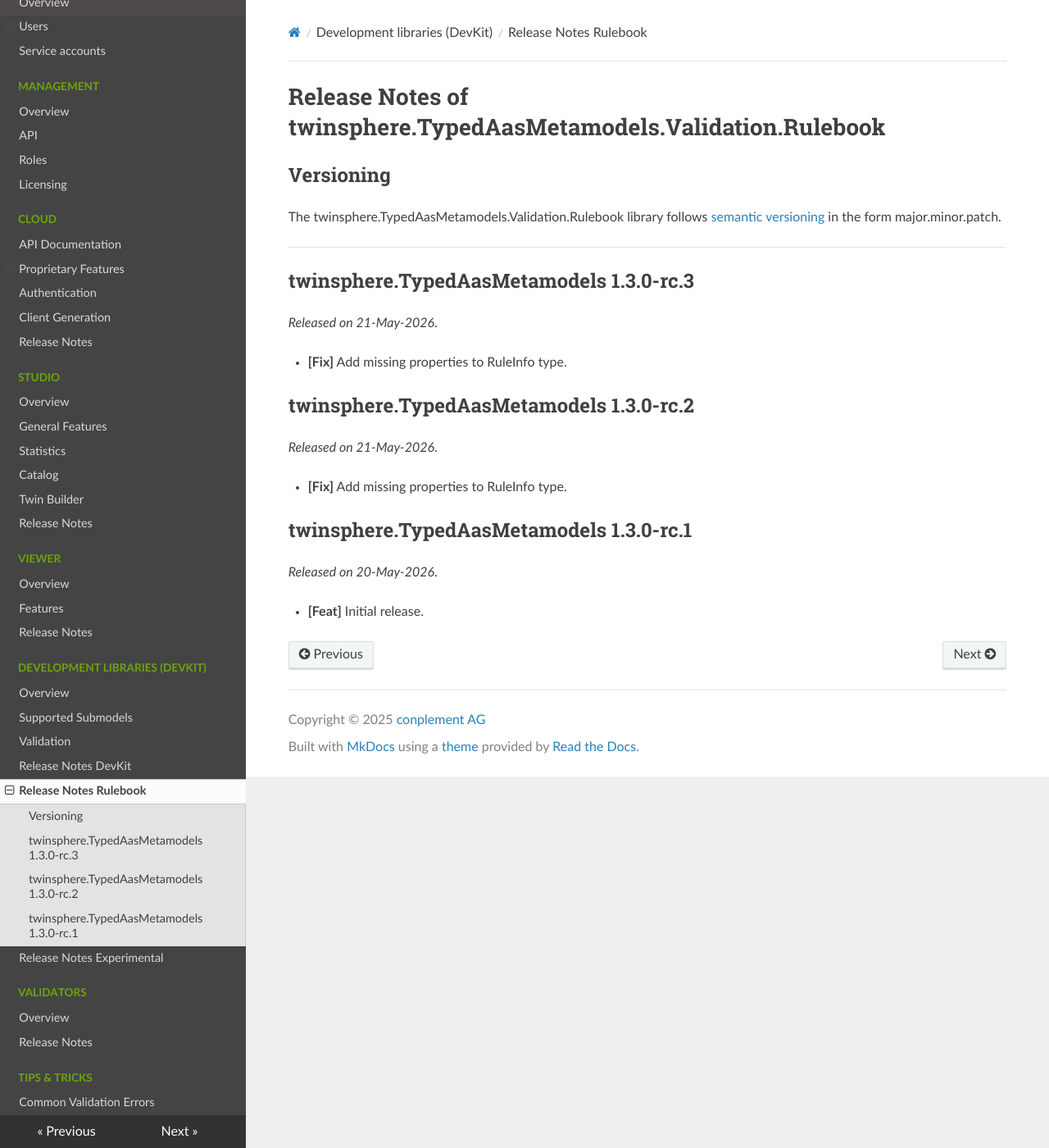
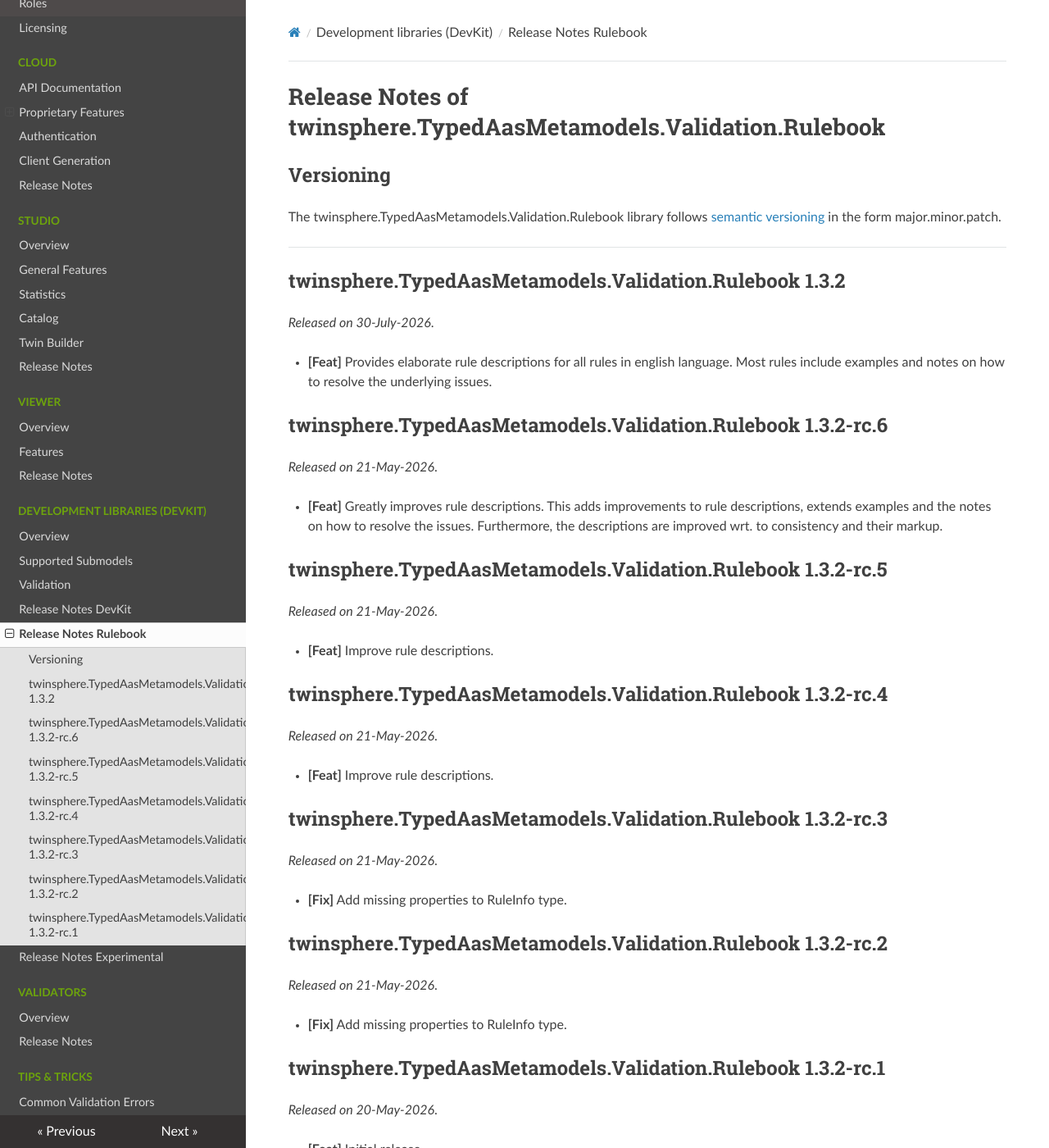
Before and after one commit to twinsphere/twinsphere.github.io, an MkDocs documentation site: the page built from docs/typed-aas-metamodels-rulebook-release_notes.md, in a window 1280 px wide and 1400 px high. Shown: the whole window at 82% size. Built offline with MkDocs 1.6.1, drawn with Linux system fonts in a browser that asks for light colours; nearby versions of some CDN libraries.

Commit message:
feat: add release notes for rulebook 1.3.2
Add release notes for the 1.3.2 release of rulebook.

```diff
--- a/docs/typed-aas-metamodels-rulebook-release_notes.md
+++ b/docs/typed-aas-metamodels-rulebook-release_notes.md
@@ -9,19 +9,45 @@ form major.minor.patch.
 
 <!--markdownlint-disable no-emphasis-as-heading -->
 
-## twinsphere.TypedAasMetamodels 1.3.0-rc.3
+## twinsphere.TypedAasMetamodels.Validation.Rulebook 1.3.2
+
+*Released on 30-July-2026*.
+
+- **[Feat]** Provides elaborate rule descriptions for all rules in english language. Most rules include examples and
+  notes on how to resolve the underlying issues.
+
+## twinsphere.TypedAasMetamodels.Validation.Rulebook 1.3.2-rc.6
+
+*Released on 21-May-2026*.
+
+- **[Feat]** Greatly improves rule descriptions. This adds improvements to rule descriptions, extends examples and the
+  notes on how to resolve the issues. Furthermore, the descriptions are improved wrt. to consistency and their markup.
+
+## twinsphere.TypedAasMetamodels.Validation.Rulebook 1.3.2-rc.5
+
+*Released on 21-May-2026*.
+
+- **[Feat]** Improve rule descriptions.
+
+## twinsphere.TypedAasMetamodels.Validation.Rulebook 1.3.2-rc.4
+
+*Released on 21-May-2026*.
+
+- **[Feat]** Improve rule descriptions.
+
+## twinsphere.TypedAasMetamodels.Validation.Rulebook 1.3.2-rc.3
 
 *Released on 21-May-2026*.
 
 - **[Fix]** Add missing properties to RuleInfo type.
 
-## twinsphere.TypedAasMetamodels 1.3.0-rc.2
+## twinsphere.TypedAasMetamodels.Validation.Rulebook 1.3.2-rc.2
 
 *Released on 21-May-2026*.
 
 - **[Fix]** Add missing properties to RuleInfo type.
 
-## twinsphere.TypedAasMetamodels 1.3.0-rc.1
+## twinsphere.TypedAasMetamodels.Validation.Rulebook 1.3.2-rc.1
 
 *Released on 20-May-2026*.
 
```
